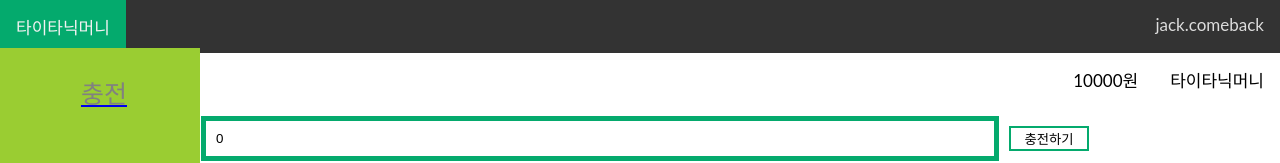
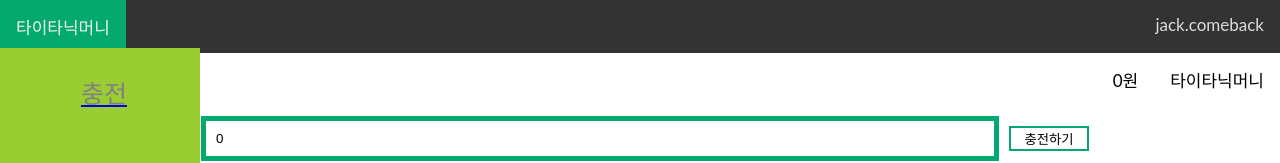
Before and after one commit to guswns1659/titanicmoney-fe, a React (Create React App) app: page /charge in a window 1280 px wide. Shown: the top 163 px of the page. Built offline with nearby package versions, Linux system fonts and the light colour scheme.

Commit message:
TM-19 feat: Apply charger reducer to BalanceContainer

```diff
--- a/src/App.js
+++ b/src/App.js
@@ -1,7 +1,7 @@
 import './App.css';
 import TopNav from "./components/TopNav";
 import SideBar from "./components/SideBar";
-import Balance from "./components/Balance";
+import BalanceContainer from "./containers/BalanceContainer"
 import Center from "./components/Center";
 import ChargeContainer from "./containers/ChargeContainer"
 import {BrowserRouter, Route} from "react-router-dom";
@@ -11,7 +11,7 @@ function App() {
         <div className="App">
             <TopNav></TopNav>
             <SideBar></SideBar>
-            <Balance></Balance>
+            <BalanceContainer></BalanceContainer>
             <Route exact path = "/" component={Center}/>
             <Route path = "/charge" component={ChargeContainer}/>
         </div>
--- a/src/components/Balance.js
+++ b/src/components/Balance.js
@@ -1,13 +1,9 @@
 import "../css/Balance.css"
-import {useState} from "react";
 
-const Balance = () => {
-
-    const [amount, setAmount] = useState(10000);
-
+const Balance = ({balance}) => {
     return (
         <div className="balance">
-            <div className="balance-amount">{amount}원</div>
+            <div className="balance-amount">{balance}원</div>
             <div className="balance-title">타이타닉머니</div>
         </div>
     )
--- /dev/null
+++ b/src/containers/BalanceContainer.js
@@ -0,0 +1,12 @@
+import Balance from "../components/Balance";
+import {useSelector} from "react-redux";
+
+const BalanceContainer = () => {
+    const {chargeAmount} = useSelector(({charger}) => ({
+        chargeAmount: charger.chargeAmount,
+    }))
+
+    return <Balance balance={chargeAmount}></Balance>
+}
+
+export default BalanceContainer;
--- a/src/modules/charge.js
+++ b/src/modules/charge.js
@@ -19,7 +19,7 @@ const initialState = {
 const charger = handleActions(
     {
         [WRITE_AMOUNT]: (state, { payload: changedChargeAmount }) => ({...state, changedChargeAmount: changedChargeAmount}),
-        [CHARGE]: (state, {payload: chargeAmount }) => ({...state, chargeAmount: chargeAmount})
+        [CHARGE]: (state, {payload: chargeAmount }) => ({...state, chargeAmount: state.chargeAmount + chargeAmount})
     },
     initialState
 )
```
